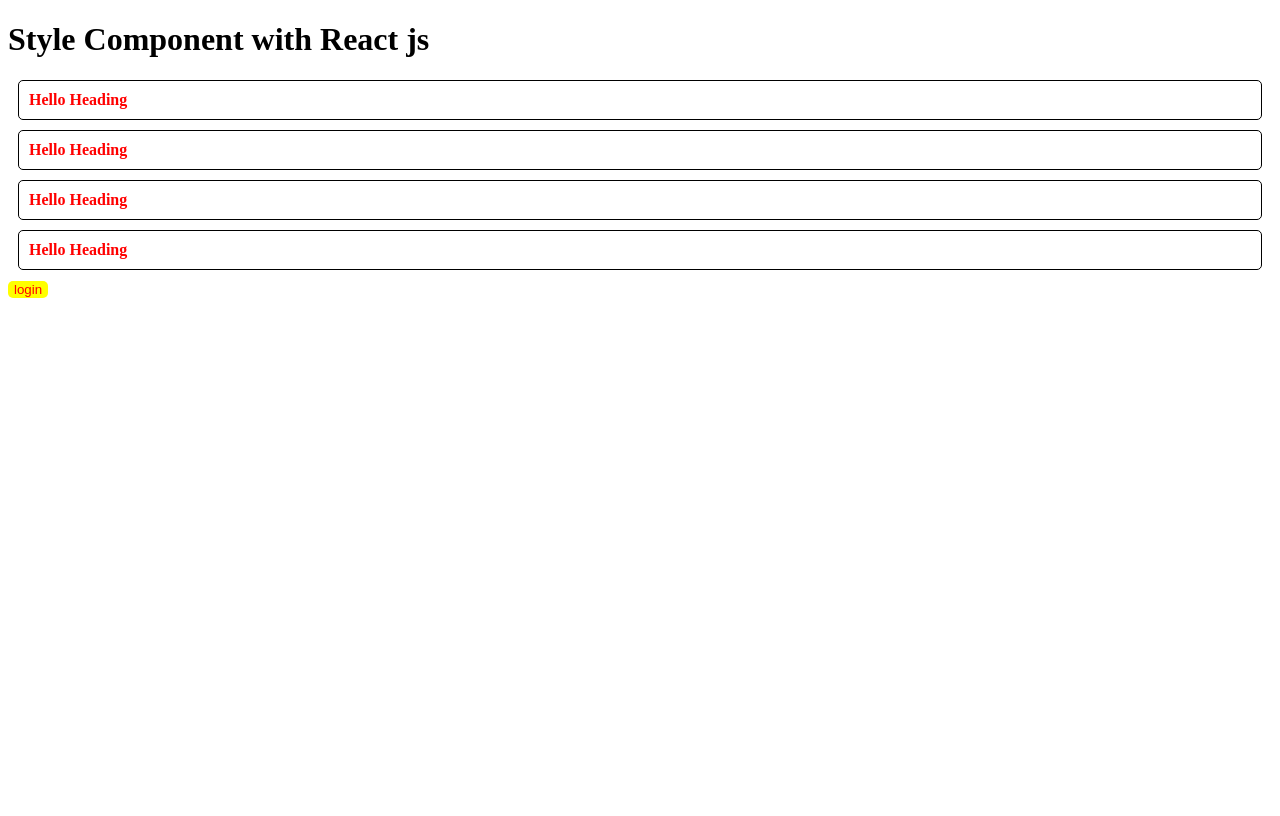
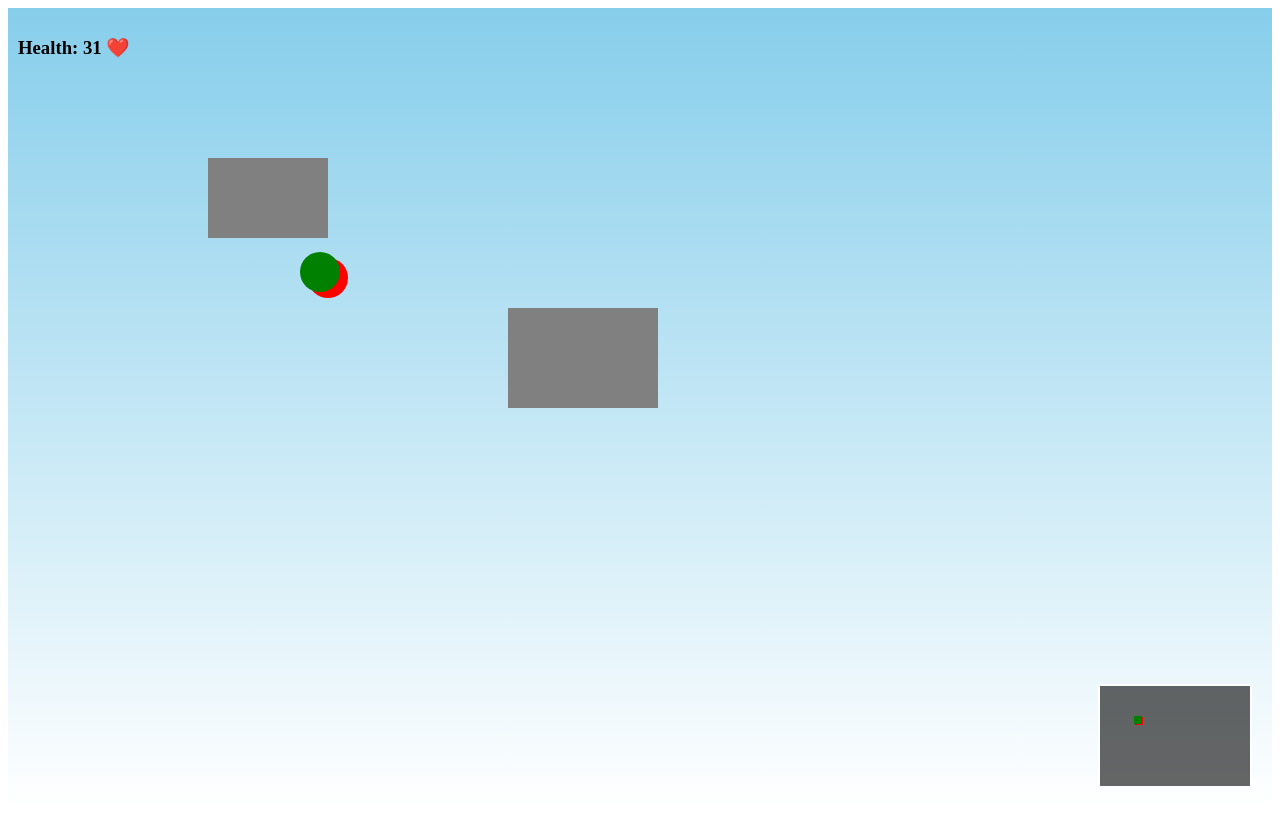
Before and after one commit to Raj226295/React_class, a React (Vite) app in the folder Desktop/Node/FSWD_6CEC/: page / in a window 1280 px wide. Built offline with nearby package versions, Linux system fonts and the light colour scheme.

Commit message:
precties Style components

```diff
--- a/Desktop/Node/FSWD_6CEC/src/App.jsx
+++ b/Desktop/Node/FSWD_6CEC/src/App.jsx
@@ -1239,36 +1239,265 @@ import UserProfile from "./UserProfile";
 
 // =============style components =========
 
-import styled from "styled-components";
+// import styled from "styled-components";
 
-function App() {
-  const Heading =styled.h4`
-  Color: red;
-  border: 1px solid black;
-  border-radius: 5px;
-  margin: 10px;
-  padding: 10px;
+// function App() {
+//   const Heading =styled.h4`
+//   Color: red;
+//   border: 1px solid black;
+//   border-radius: 5px;
+//   margin: 10px;
+//   padding: 10px;
 
-  `
-  const StyledButton = styled.button`
-  color: red;
-  background-color: yellow;
-  border: none;
-  border-radius: 5px;
-  `
+//   `
+//   const StyledButton = styled.button`
+//   color: red;
+//   background-color: yellow;
+//   border: none;
+//   border-radius: 5px;
+//   `
 
 
 
+//   return (
+//     <>
+//     <h1> Style Component with React js</h1>
+//     <Heading>Hello Heading</Heading>
+//     <Heading>Hello Heading</Heading>
+//     <Heading>Hello Heading</Heading>
+//     <Heading>Hello Heading</Heading>
+//     <StyledButton>login</StyledButton>
+//     </>
+
+//   );
+// }
+// export default App;
+
+// ===Basic game Screen
+
+import { useEffect, useState } from "react";
+
+function App() {
+  const [isNight, setIsNight] = useState(false);
+  const [player, setPlayer] = useState({ x: 300, y: 250 });
+  const [enemy, setEnemy] = useState({ x: 100, y: 100 });
+  const [bullets, setBullets] = useState([]);
+  const [health, setHealth] = useState(100);
+
+  const obstacles = [
+    { x: 200, y: 150, width: 120, height: 80 },
+    { x: 500, y: 300, width: 150, height: 100 }
+  ];
+
+  // 🌗 Day/Night Cycle
+  useEffect(() => {
+    const interval = setInterval(() => {
+      setIsNight(prev => !prev);
+    }, 20000);
+    return () => clearInterval(interval);
+  }, []);
+
+  // 🎮 Player Movement
+  useEffect(() => {
+    const move = (e) => {
+      setPlayer(prev => {
+        let { x, y } = prev;
+        const speed = 15;
+
+        if (e.key === "ArrowUp") y -= speed;
+        if (e.key === "ArrowDown") y += speed;
+        if (e.key === "ArrowLeft") x -= speed;
+        if (e.key === "ArrowRight") x += speed;
+
+        return { x, y };
+      });
+
+      // 🔫 Shoot
+      if (e.key === " ") {
+        shoot();
+      }
+    };
+
+    window.addEventListener("keydown", move);
+    return () => window.removeEventListener("keydown", move);
+  }, []);
+
+  // 🔫 Shooting
+  const shoot = () => {
+    setBullets(prev => [...prev, { x: player.x + 20, y: player.y + 20 }]);
+  };
+
+  // 💥 Bullet movement + collision
+  useEffect(() => {
+    const interval = setInterval(() => {
+      setBullets(prev =>
+        prev
+          .map(b => ({ ...b, x: b.x + 10 }))
+          .filter(b => b.x < window.innerWidth)
+      );
+    }, 50);
+
+    return () => clearInterval(interval);
+  }, []);
+
+  // 👾 Enemy AI (chase player)
+  useEffect(() => {
+    const interval = setInterval(() => {
+      setEnemy(prev => {
+        let dx = player.x - prev.x;
+        let dy = player.y - prev.y;
+
+        return {
+          x: prev.x + dx * 0.02,
+          y: prev.y + dy * 0.02
+        };
+      });
+    }, 50);
+
+    return () => clearInterval(interval);
+  }, [player]);
+
+  // ❤️ Enemy collision damage
+  useEffect(() => {
+    const distance = Math.hypot(player.x - enemy.x, player.y - enemy.y);
+    if (distance < 40) {
+      setHealth(prev => Math.max(prev - 1, 0));
+    }
+  }, [player, enemy]);
+
+  // 💥 Bullet hit enemy
+  useEffect(() => {
+    bullets.forEach(b => {
+      const distance = Math.hypot(b.x - enemy.x, b.y - enemy.y);
+      if (distance < 30) {
+        setEnemy({
+          x: Math.random() * 800,
+          y: Math.random() * 500
+        });
+      }
+    });
+  }, [bullets]);
+
   return (
-    <>
-    <h1> Style Component with React js</h1>
-    <Heading>Hello Heading</Heading>
-    <Heading>Hello Heading</Heading>
-    <Heading>Hello Heading</Heading>
-    <Heading>Hello Heading</Heading>
-    <StyledButton>login</StyledButton>
-    </>
+    <div
+      style={{
+        height: "100vh",
+        background: isNight
+          ? "linear-gradient(#000000, #1a1a1a)"
+          : "linear-gradient(#87CEEB, #ffffff)",
+        position: "relative",
+        overflow: "hidden"
+      }}
+    >
+      <h3 style={{ color: isNight ? "white" : "black", padding: "10px" }}>
+        Health: {health} ❤️
+      </h3>
 
+      {/* Player */}
+      <div
+        style={{
+          position: "absolute",
+          width: 40,
+          height: 40,
+          borderRadius: "50%",
+          background: isNight ? "purple" : "red",
+          left: player.x,
+          top: player.y
+        }}
+      />
+
+      {/* Enemy */}
+      <div
+        style={{
+          position: "absolute",
+          width: 40,
+          height: 40,
+          borderRadius: "50%",
+          background: "green",
+          left: enemy.x,
+          top: enemy.y
+        }}
+      />
+
+      {/* Bullets */}
+      {bullets.map((b, i) => (
+        <div
+          key={i}
+          style={{
+            position: "absolute",
+            width: 10,
+            height: 10,
+            borderRadius: "50%",
+            background: "yellow",
+            left: b.x,
+            top: b.y
+          }}
+        />
+      ))}
+
+      {/* Obstacles */}
+      {obstacles.map((o, i) => (
+        <div
+          key={i}
+          style={{
+            position: "absolute",
+            background: "gray",
+            left: o.x,
+            top: o.y,
+            width: o.width,
+            height: o.height
+          }}
+        />
+      ))}
+
+      {/* 🗺 Mini Map */}
+      <div
+        style={{
+          position: "absolute",
+          right: 20,
+          bottom: 20,
+          width: 150,
+          height: 100,
+          background: "rgba(0,0,0,0.6)",
+          border: "2px solid white"
+        }}
+      >
+        <div
+          style={{
+            position: "absolute",
+            width: 8,
+            height: 8,
+            background: "red",
+            left: (player.x / window.innerWidth) * 150,
+            top: (player.y / window.innerHeight) * 100
+          }}
+        />
+        <div
+          style={{
+            position: "absolute",
+            width: 8,
+            height: 8,
+            background: "green",
+            left: (enemy.x / window.innerWidth) * 150,
+            top: (enemy.y / window.innerHeight) * 100
+          }}
+        />
+      </div>
+
+      {health <= 0 && (
+        <h1
+          style={{
+            color: "red",
+            position: "absolute",
+            top: "40%",
+            left: "40%"
+          }}
+        >
+          GAME OVER
+        </h1>
+      )}
+    </div>
   );
 }
+
 export default App;
```
